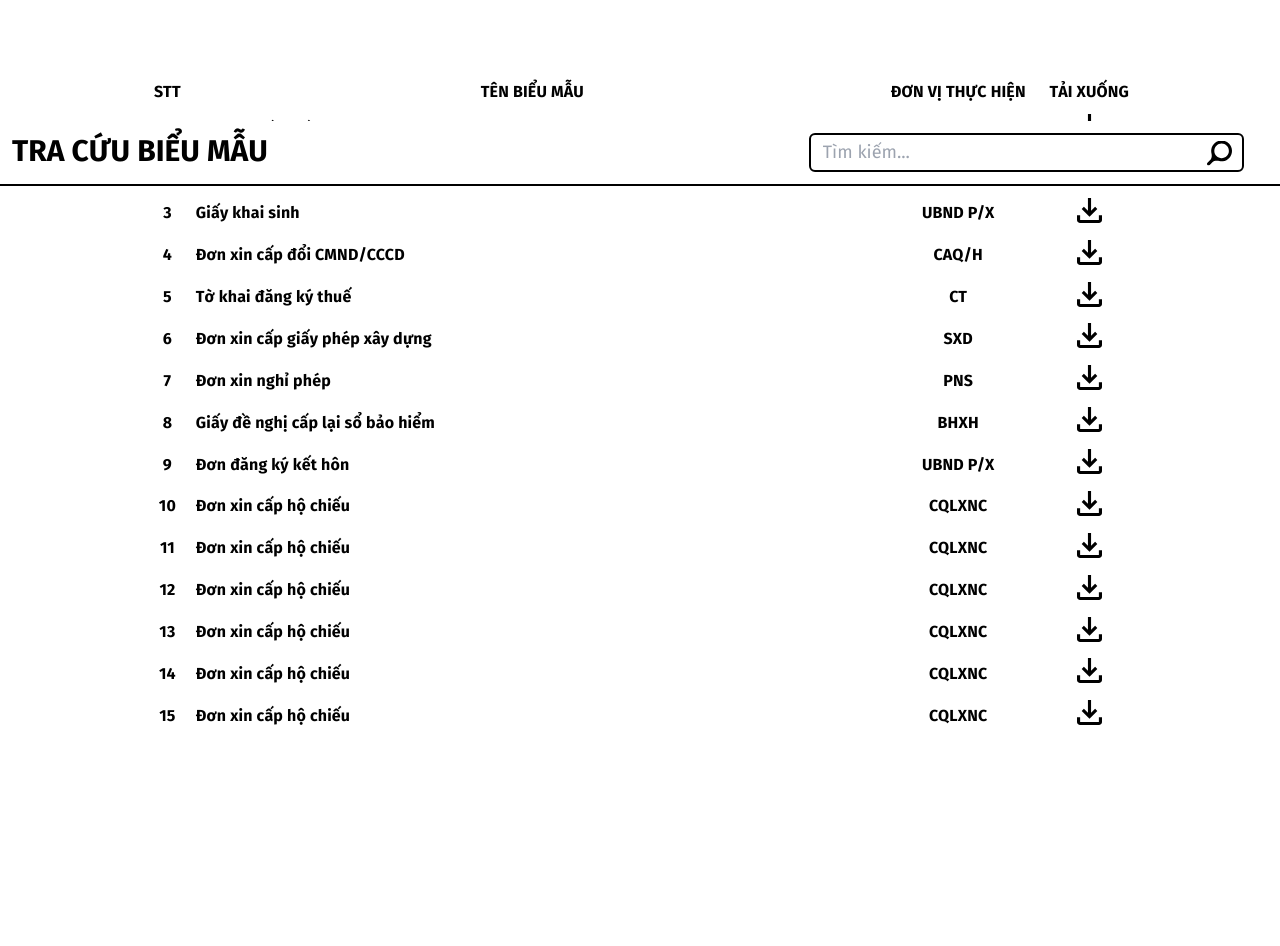
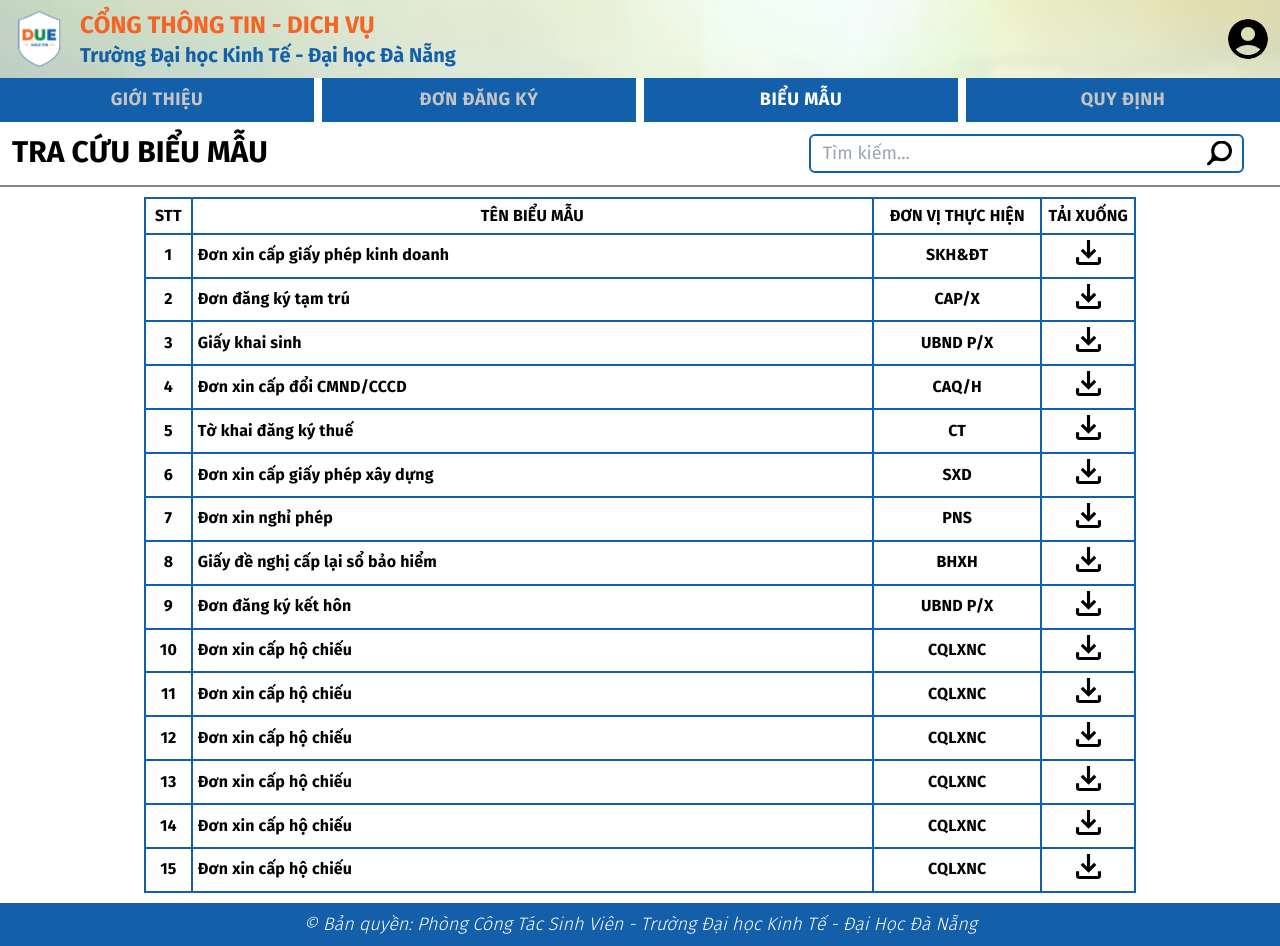
Before and after one commit to kanhnguyxn/cong-thong-tin-dich-vu, a Next.js app: page /Sinh-vien/Bieu-mau in a window 1280 px wide. Before the commit the page ends 800 px from the top, so only its background shows below. Built offline with nearby package versions, Linux system fonts and the light colour scheme.

Commit message:
kim@nh them trang layput cho sinh vien

```diff
--- /dev/null
+++ b/src/app/Sinh-vien/layout.tsx
@@ -0,0 +1,14 @@
+'use client";';
+import Header from "@components/header/Header";
+import Footer from "@components/Footer";
+export default function Layout({ children }: { children: React.ReactNode }) {
+  return (
+    <div className="flex flex-col min-h-screen max-w-full">
+      <div className="sticky top-0 z-50 w-full">
+        <Header />
+      </div>
+      <main className="flex-1 flex w-full">{children}</main>
+      <Footer />
+    </div>
+  );
+}
--- a/src/app/layout.tsx
+++ b/src/app/layout.tsx
@@ -3,8 +3,6 @@ import React from "react";
 import "@styles/globals.css";
 
 import { Provider } from "react-redux";
-
-import ReduxWrapper from "../app/reduxWrapper";
 import store from "../features/store";
 
 export default function RootLayout({
--- a/src/components/header/Avatar.tsx
+++ b/src/components/header/Avatar.tsx
@@ -1,3 +1,4 @@
+"use client";
 import React from "react";
 import { useSelector } from "react-redux";
 import { RootState } from "@features/store";
--- a/src/components/header/Navbar.tsx
+++ b/src/components/header/Navbar.tsx
@@ -1,3 +1,4 @@
+"use client";
 import * as React from "react";
 import Box from "@mui/material/Box";
 import { usePathname } from "next/navigation";
```
